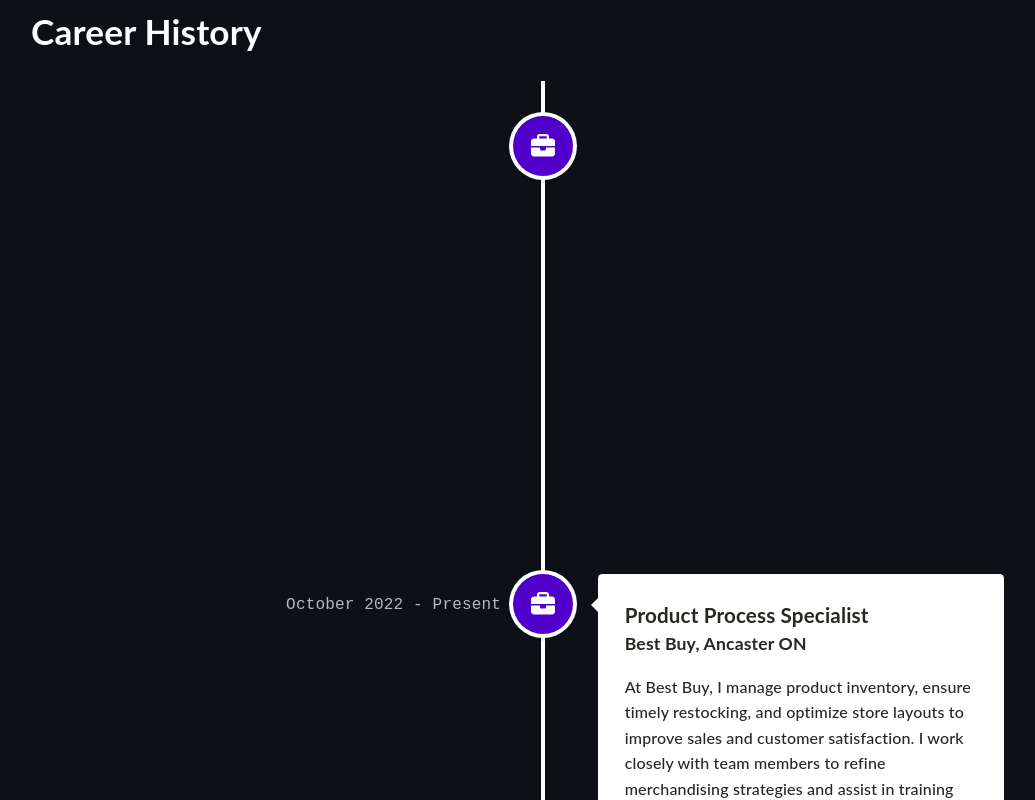
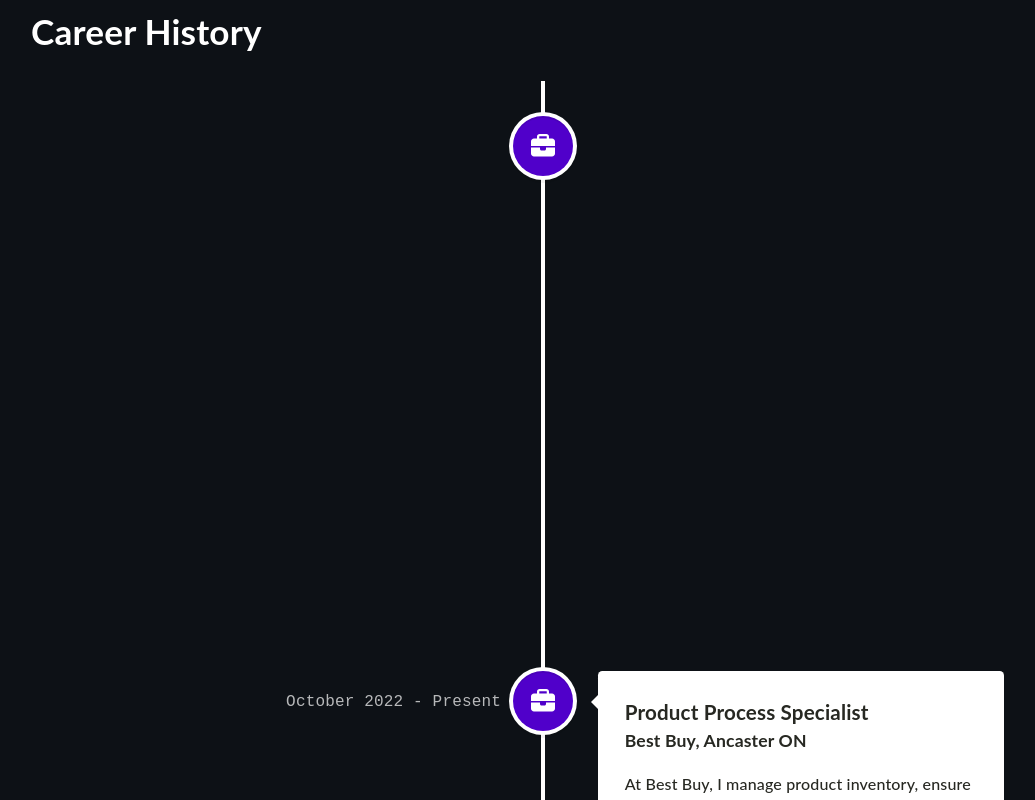
Before and after one commit to Shadmxn/shadman-portfolio, a React (Create React App) app: page / in a window 1280 px wide. Shown: the part 2000-2800 px from the top of the page, without its empty margins (97-1132 px from the left). Built offline with nearby package versions, Linux system fonts and the light colour scheme.

Commit message:
update text

```diff
--- a/src/components/Timeline.tsx
+++ b/src/components/Timeline.tsx
@@ -24,19 +24,23 @@ function Timeline() {
             icon={<FontAwesomeIcon icon={faBriefcase} />}
           >
             <h3 className="vertical-timeline-element-title">
-              Software Developer & Marketing Strategist
+              Software Developer
             </h3>
             <h4 className="vertical-timeline-element-subtitle">
               Sandbox Prep - AI Startup, Hamilton ON
             </h4>
             <p>
-              At Sandbox Prep, I lead the development of an AI-powered
-              educational app, building robust back-end systems with Express.js
-              and PostgreSQL while integrating OpenAI’s API for personalized
-              features. I focus on creating a seamless user experience using
-              React.js, TypeScript, and Material-UI, while collaborating with
-              the team to define key app features, user journeys, and marketing
-              strategies.
+              At Sandbox Prep, I serve as a founding engineer, primarily
+              focusing on front-end development while contributing to backend
+              integration and overall system architecture. I lead the design and
+              implementation of the app’s front-end using React.js, TypeScript,
+              and Material-UI, creating an intuitive and visually appealing user
+              experience. I work closely with the backend team to integrate
+              Express.js and PostgreSQL, ensuring seamless API communication and
+              efficient data management. Additionally, I actively refine product
+              features, enhance UI/UX, and prioritize scalability and
+              maintainability to support the platform’s long-term growth and
+              success.
             </p>
           </VerticalTimelineElement>
           <VerticalTimelineElement
```
